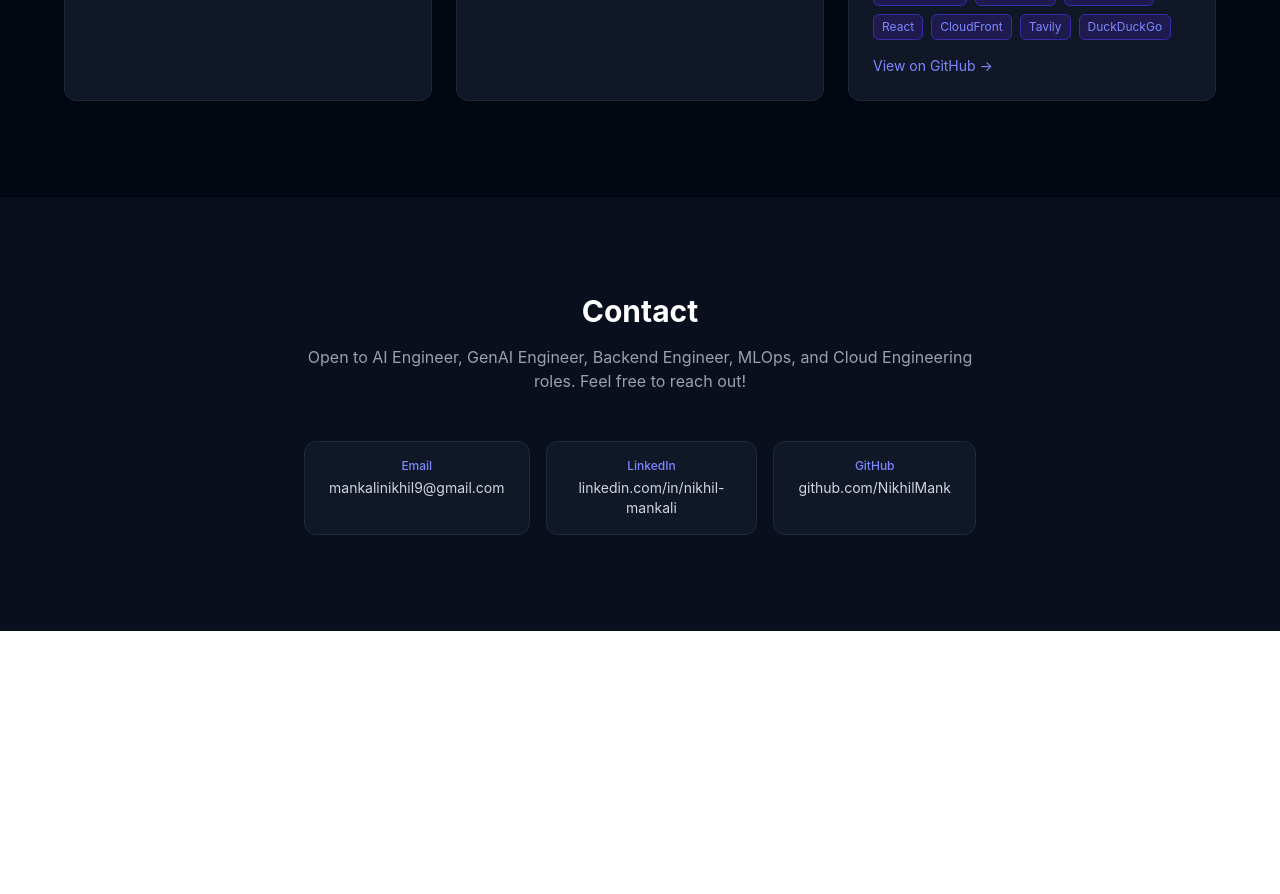
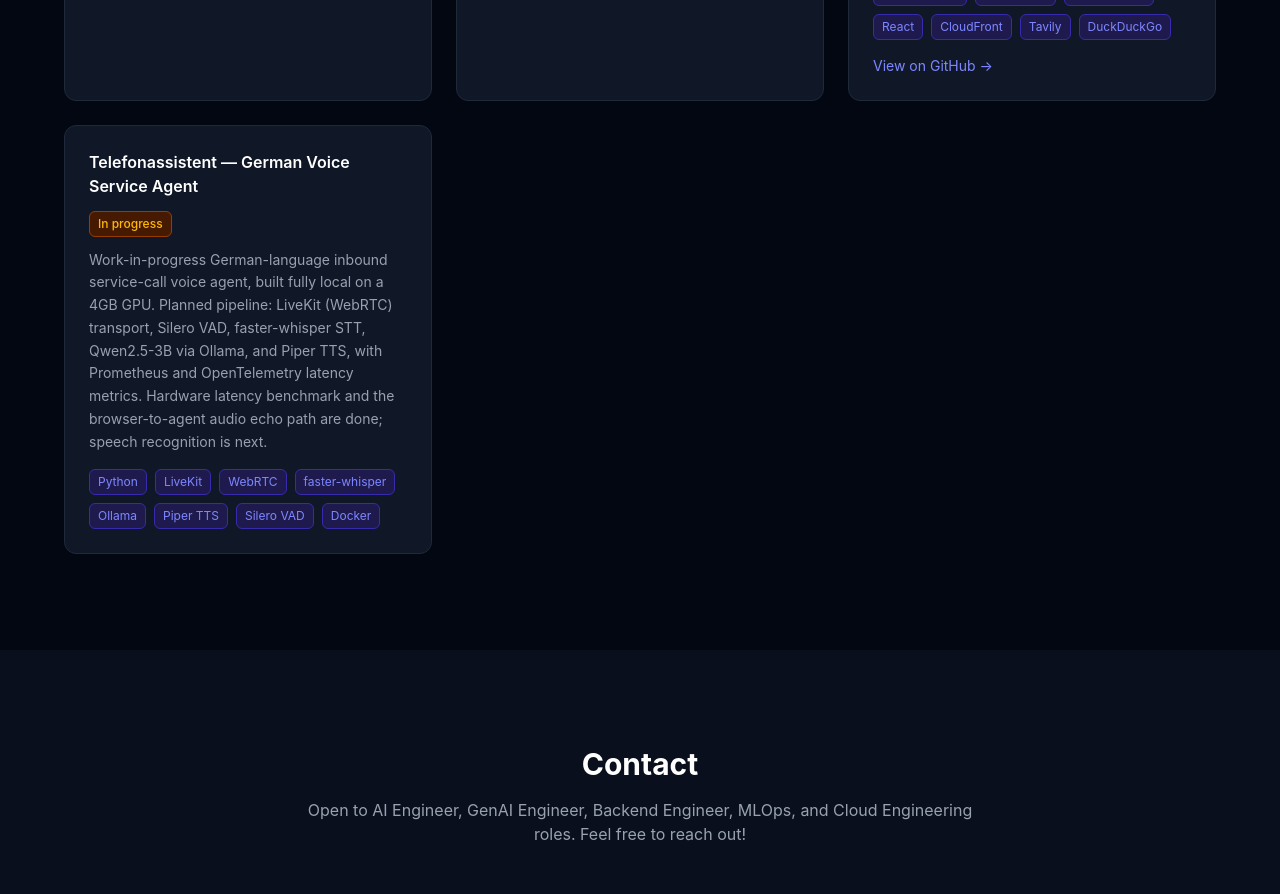
Before and after one commit to NikhilMank/Portfolio_Website, a React (Vite) app in the folder frontend/: page / in a window 1280 px wide. Shown: the part 7560-8454 px from the top of the page. Before the commit the page ends 8191 px from the top, so only its background shows below. Built offline with nearby package versions, Linux system fonts and the light colour scheme; no server answers.

Commit message:
Add Telefonassistent in-progress project

```diff
--- a/frontend/src/components/Projects.jsx
+++ b/frontend/src/components/Projects.jsx
@@ -52,6 +52,13 @@ const projects = [
     description: 'Deployed conversational AI trip planner. A LangGraph agent gathers requirements one question at a time, then runs parallel web-search workers (Tavily with DuckDuckGo fallback) to build a day-by-day itinerary with budget breakdown. React frontend on S3 and CloudFront, FastAPI on Lambda behind API Gateway, DynamoDB for chats and agent checkpoints, JWT auth with per-user chat isolation.',
     tags: ['Python', 'LangGraph', 'LangChain', 'Claude Haiku 4.5', 'Amazon Bedrock', 'FastAPI', 'AWS Lambda', 'DynamoDB', 'API Gateway', 'React', 'CloudFront', 'Tavily', 'DuckDuckGo'],
     github: 'https://github.com/NikhilMank/Travel-Agent',
+  },
+  {
+    title: 'Telefonassistent — German Voice Service Agent',
+    status: 'In progress',
+    description: 'Work-in-progress German-language inbound service-call voice agent, built fully local on a 4GB GPU. Planned pipeline: LiveKit (WebRTC) transport, Silero VAD, faster-whisper STT, Qwen2.5-3B via Ollama, and Piper TTS, with Prometheus and OpenTelemetry latency metrics. Hardware latency benchmark and the browser-to-agent audio echo path are done; speech recognition is next.',
+    tags: ['Python', 'LiveKit', 'WebRTC', 'faster-whisper', 'Ollama', 'Piper TTS', 'Silero VAD', 'Docker'],
+    github: null,
   }
 ]
 
@@ -65,6 +72,11 @@ export default function Projects() {
             <div key={i} className="bg-gray-100 dark:bg-gray-900 rounded-xl p-6 border border-gray-300 dark:border-gray-800 flex flex-col justify-between hover:border-indigo-500 transition-colors">
               <div>
                 <h3 className="font-semibold text-gray-900 dark:text-white mb-3">{project.title}</h3>
+                {project.status && (
+                  <span className="inline-block mb-3 px-2 py-1 text-xs font-medium bg-amber-50 dark:bg-amber-950 text-amber-700 dark:text-amber-400 rounded-md border border-amber-200 dark:border-amber-800">
+                    {project.status}
+                  </span>
+                )}
                 <p className="text-sm text-gray-600 dark:text-gray-400 mb-4 leading-relaxed">{project.description}</p>
                 <div className="flex flex-wrap gap-2">
                   {project.tags.map(tag => (
```
Also changed, not shown: 1 other file (tests, documents, lock files or other folders).
